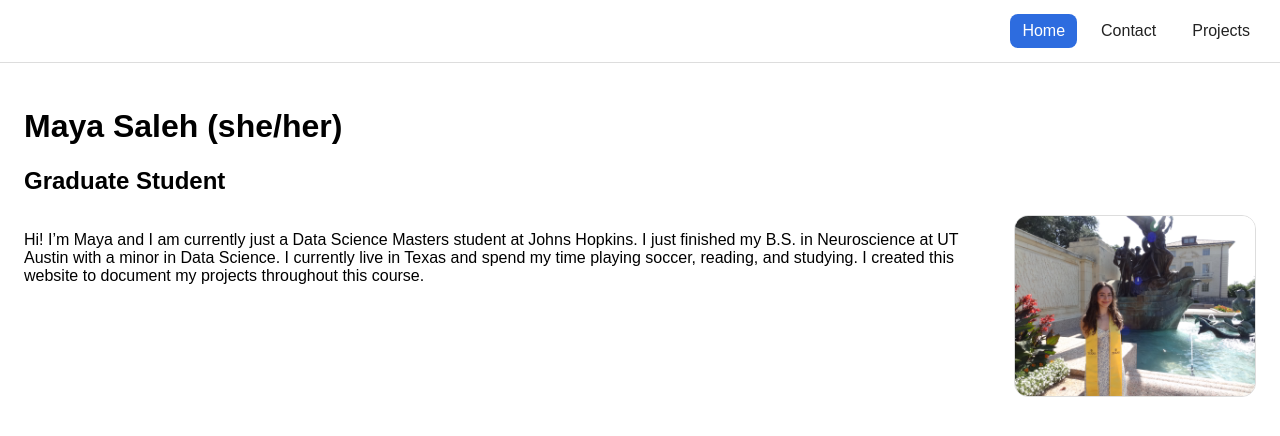
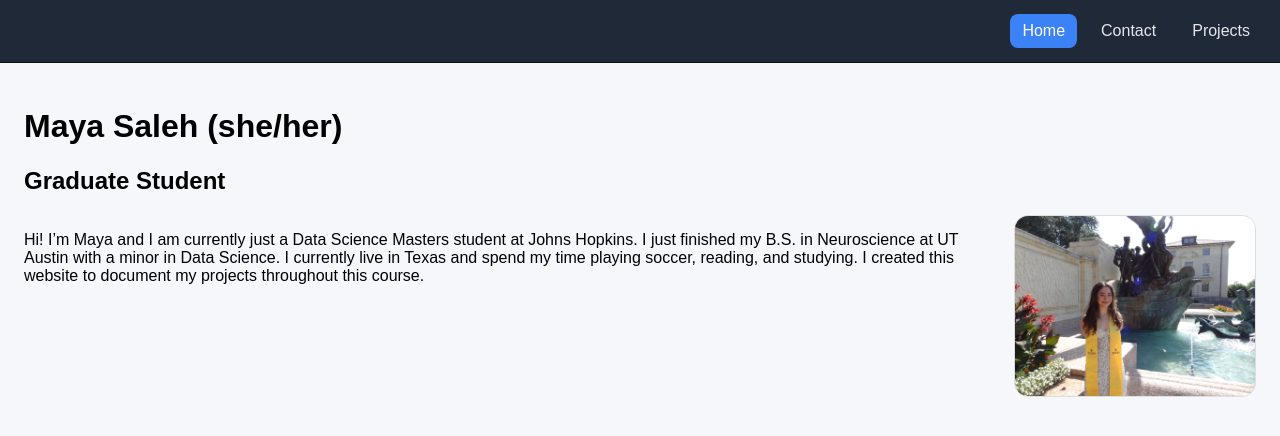
Before and after one commit to maya-saleh/jhu_software_concepts, a Flask app: page / in a window 1280 px wide. Shown: the top 436 px of the page. Run offline with Flask 3, Linux system fonts and the light colour scheme.

Commit message:
Finalize Module 1: comments, navbar styling, screenshots

```diff
--- a/module_1/app/__init__.py
+++ b/module_1/app/__init__.py
@@ -1,3 +1,4 @@
+#registers the blueprints for Flask so it can easily follow routes
 from flask import Flask
 
 def create_app():
@@ -7,3 +8,5 @@ def create_app():
     app.register_blueprint(pages_bp)
 
     return app
+
+#this helps as the project grows and the app setup is in one place
--- a/module_1/app/pages.py
+++ b/module_1/app/pages.py
@@ -1,15 +1,18 @@
+#pages.py has the routes for the websites I want my users to be able to visit
 from flask import Blueprint, render_template
 
-pages_bp = Blueprint("pages", __name__)
+pages_bp = Blueprint("pages", __name__)                    #creates blueprint that groups related routes together
 
-@pages_bp.route("/")
+@pages_bp.route("/") #home page
 def home():
-    return render_template("home.html", active_page="home")
+    return render_template("home.html", active_page="home")     #must use render_template to render the html files from the templates folder in module 1
 
-@pages_bp.route("/contact")
+@pages_bp.route("/contact") #contact page
 def contact():
-    return render_template("contact.html", active_page="contact")
+    return render_template("contact.html", active_page="contact")  #active page variable is used so that the selected tab is highlighted
 
-@pages_bp.route("/projects")
+@pages_bp.route("/projects") #projects page
 def projects():
     return render_template("projects.html", active_page="projects")
+
+#using Blueprints helps keep the code organized and scalable
--- a/module_1/app/static/css/style.css
+++ b/module_1/app/static/css/style.css
@@ -1,15 +1,17 @@
+/* This file was mainly provided by ChatGPT to make the website style, coloring, font, margins, etc. */
 body {
   margin: 0;
   font-family: Arial, sans-serif;
+  background-color: #f5f7fa;  /* light gray page background */
 }
 
 .navbar {
   display: flex;
-  justify-content: flex-end; /* top right */
+  justify-content: flex-end;   /* top right */
   padding: 14px 18px;
-  border-bottom: 1px solid #ddd;
+  background-color: #1f2937;   /* dark/navy color */
+  border-bottom: 1px solid #111;
 }
-
 .nav-right {
   display: flex;
   gap: 12px;
@@ -19,14 +21,14 @@ body {
   text-decoration: none;
   padding: 8px 12px;
   border-radius: 8px;
-  color: #222;
+  color: #e5e7eb;  /* light text */
+  font-weight: 500;
 }
 
 .nav-link.active {
-  background: #2d6cdf; /* highlighted + colorized */
+  background-color: #3b82f6; /* bright blue */
   color: white;
 }
-
 .container {
   padding: 24px;
 }
--- a/module_1/app/templates/base.html
+++ b/module_1/app/templates/base.html
@@ -1,10 +1,11 @@
+<!-- this base.html is used as a standard layout for all the following pages -->
 <!doctype html>
 <html lang="en">
   <head>
     <meta charset="utf-8" />
     <meta name="viewport" content="width=device-width, initial-scale=1" />
     <title>{{ title if title else "Module 1 Site" }}</title>
-    <link rel="stylesheet" href="{{ url_for('static', filename='css/style.css') }}">
+    <link rel="stylesheet" href="{{ url_for('static', filename='css/style.css') }}"> <!--links to the css file for consistent styling -->
   </head>
   <body>
     <nav class="navbar">
@@ -20,3 +21,5 @@
     </main>
   </body>
 </html>
+
+<!-- this base makes sure that the nav bar and styling is consistent across the website -->
--- a/module_1/app/templates/contact.html
+++ b/module_1/app/templates/contact.html
@@ -1,4 +1,4 @@
-<!--this page provides my linkedin and my emaili for the contact page and it is linked to the base.html-->
+<!--this page provides my linkedin and my email for the contact page and also stems from the base.html-->
 {% extends "base.html" %}
 {% block content %}
 <h1>Contact</h1>
--- a/module_1/app/templates/home.html
+++ b/module_1/app/templates/home.html
@@ -1,3 +1,4 @@
+<!-- home page content that uses the base layout -->
 {% extends "base.html" %}
 
 {% block content %}
--- a/module_1/app/templates/projects.html
+++ b/module_1/app/templates/projects.html
@@ -16,3 +16,5 @@
   </a>
 </p>
 {% endblock %}
+
+<!-- this page is scalable and will be updated as the course continues -->
--- a/module_1/requirements.txt
+++ b/module_1/requirements.txt
@@ -0,0 +1 @@
+Flask==3.1.2
--- a/module_1/run.py
+++ b/module_1/run.py
@@ -1,3 +1,4 @@
+# imports flask app and makes sure the server runs on the corect host and port
 from app import create_app
 
 app = create_app()
```
Also changed, not shown: module_1/README.txt, 3 other files.
